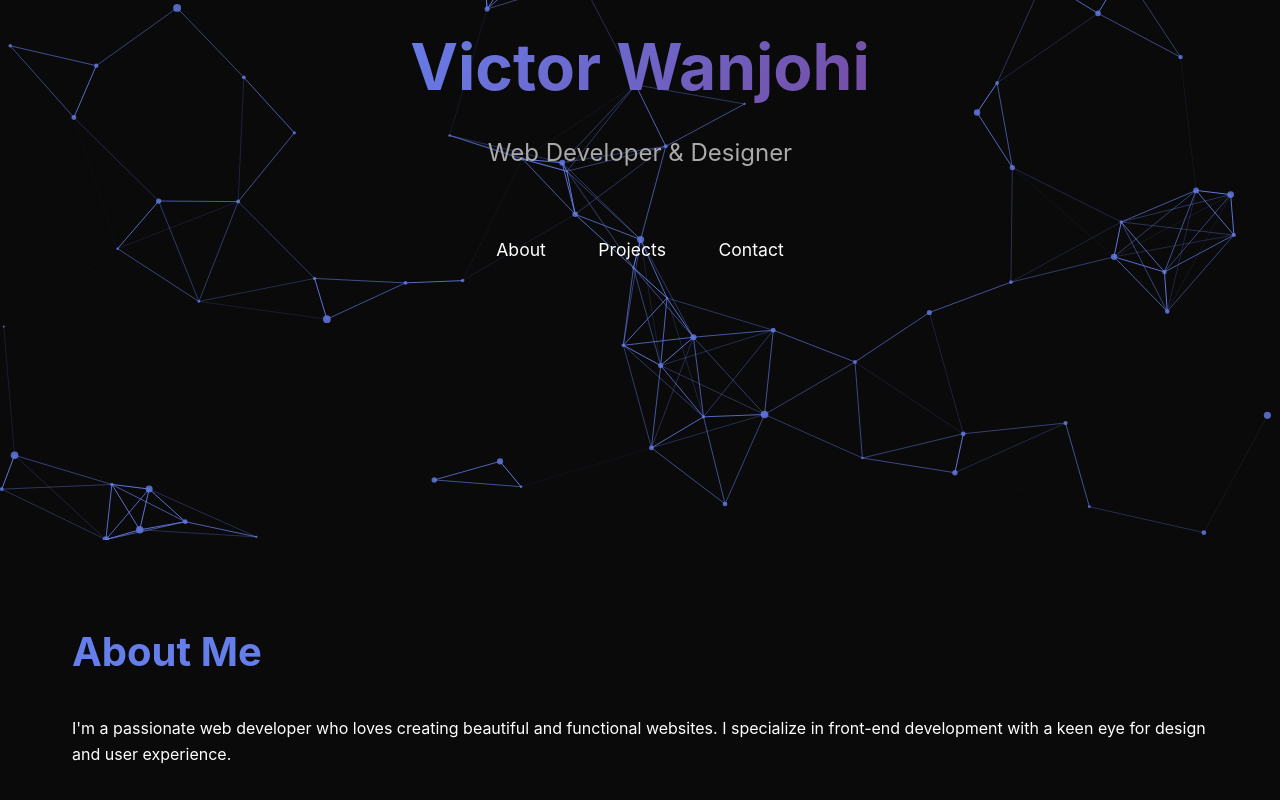
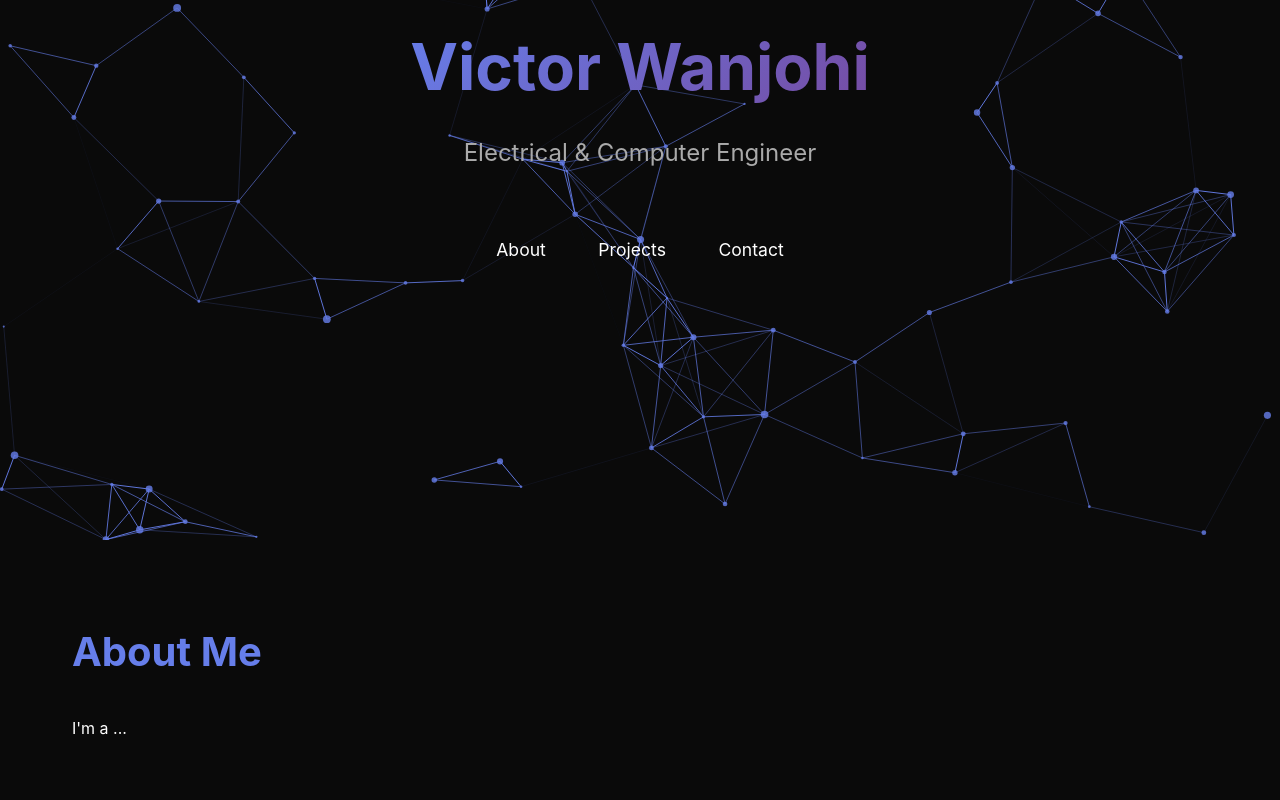
Before and after one commit to vwanjohi/vwanjohi.github.io, a plain HTML site: page index.html in a window 1280 px wide. Shown: the part 260-1060 px from the top of the page. Drawn offline with Linux system fonts and the light colour scheme.

Commit message:
Change tagline and update about me description
Updated tagline and modified about section text.

```diff
--- a/index.html
+++ b/index.html
@@ -150,7 +150,7 @@
     <div class="content">
         <header>
             <h1>Victor Wanjohi</h1>
-            <p class="tagline">Web Developer & Designer</p>
+            <p class="tagline">Electrical & Computer Engineer</p>
             <nav>
                 <a href="#about">About</a>
                 <a href="#projects">Projects</a>
@@ -160,7 +160,7 @@
 
         <section id="about">
             <h2>About Me</h2>
-            <p>I'm a passionate web developer who loves creating beautiful and functional websites. I specialize in front-end development with a keen eye for design and user experience.</p>
+            <p>I'm a ... </p>
         </section>
 
         <section id="projects">
```
